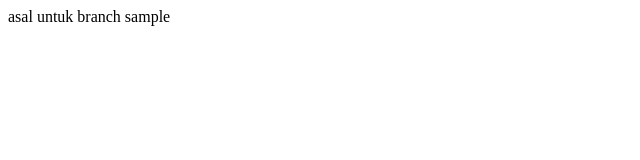
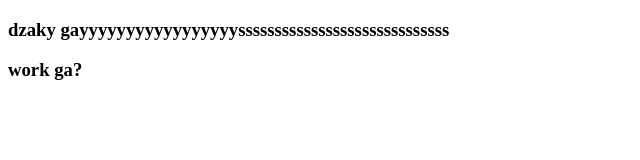
Before and after one commit to dzakyraffy/LatihanNL1, a plain HTML site: page index.html in a window 1280 px wide. Shown: the whole page, without its empty margins (0-640 px from the left). Drawn offline with Linux system fonts and the light colour scheme.

Commit message:
dz gyysyysyy

```diff
--- a/index.html
+++ b/index.html
@@ -7,6 +7,7 @@
     <title>Document</title>
 </head>
 <body>
-asal untuk branch sample
+    <h3>dzaky gayyyyyyyyyyyyyyyyysssssssssssssssssssssssssssss</h3>
+    <h3>work ga?</h3>
 </body>
 </html>
```
